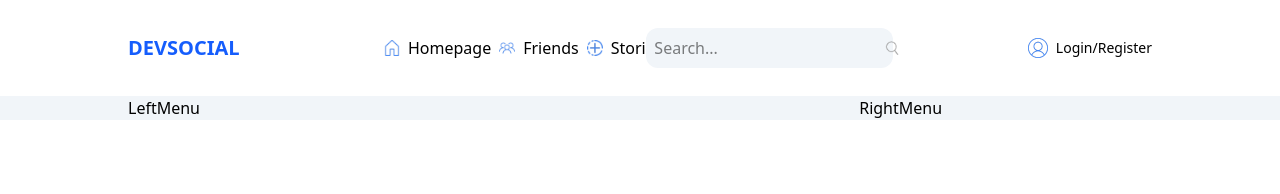
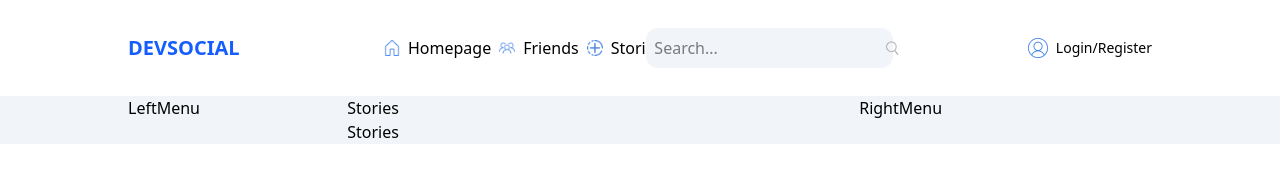
Before and after one commit to Subhamay-Dey/dev, a Next.js app: page / in a window 1280 px wide. Shown: the top 194 px of the page. Built offline with nearby package versions, Linux system fonts and the light colour scheme; no server answers.

Commit message:
Added Stories component and integrate it into the Home page layout Mid section✅

```diff
--- a/src/app/page.tsx
+++ b/src/app/page.tsx
@@ -1,5 +1,6 @@
 import LeftMenu from "@/components/LeftMenu";
 import RightMenu from "@/components/RightMenu";
+import Stories from "@/components/Stories";
 import Image from "next/image";
 
 export default function Home() {
@@ -7,7 +8,12 @@ export default function Home() {
     <>
     <div className="flex gap-6">
     <div className="hidden xl:block w-[20%]"><LeftMenu/></div>
-    <div className="w-full lg:w-[70%] xl:w-[50%]"></div>
+    <div className="w-full lg:w-[70%] xl:w-[50%]">
+      <div className="">
+        <Stories/>
+        <Stories/>
+      </div>
+    </div>
     <div className="hidden lg:block w-[30%]"><RightMenu/></div>
     </div>
     </>
--- /dev/null
+++ b/src/components/Stories.tsx
@@ -0,0 +1,9 @@
+import React from 'react'
+
+function Stories() {
+  return (
+    <div>Stories</div>
+  )
+}
+
+export default Stories
```
